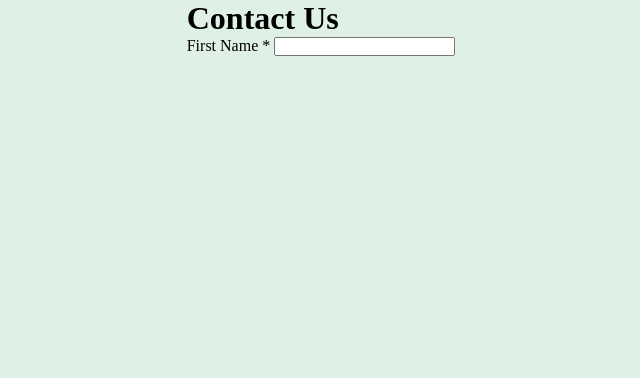
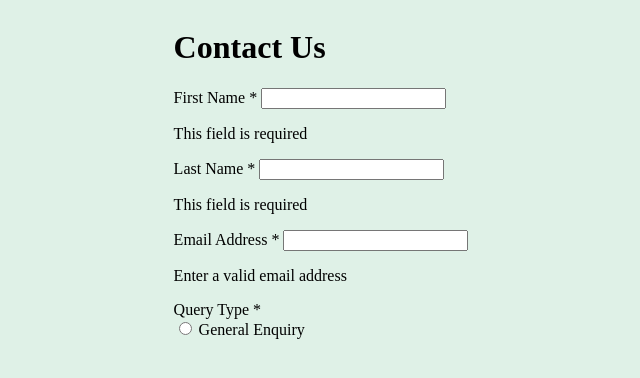
Before and after one commit to devharbey/Contact-Form, a plain HTML site: page index.html in a window 1280 px wide. Shown: the whole page, without its empty margins (319-959 px from the left). Drawn offline with Linux system fonts and the light colour scheme.

Commit message:
third commit

```diff
--- a/index.html
+++ b/index.html
@@ -8,14 +8,37 @@
 </head>
 <body>
     <div class="contact-form">
-
         <h1>Contact Us</h1>
-
         <form class="form-container">
             <div class="form-item">
-                <label for="FirstName">First Name <span class="required-input">*</span> </label>
-                <input type="text">
+                <label for="firstname">First Name <span class="required-input">*</span> </label>
+                <input type="text" name="firstname" class="firstname">
+                <p class="form-alert">This field is required</p>
             </div>
+
+            <div class="form-item">
+                <label for="lastname">Last Name <span class="required-input">*</span> </label>
+                <input type="text" name="lastname" class="lastname">
+                <p class="form-alert">This field is required</p>
+            </div>
+
+            <div class="form-item">
+                <label for="email">Email Address <span class="required-input">*</span> </label>
+                <input type="email" name="email" class="email">
+                <p class="form-alert">Enter a valid email address</p>
+            </div>
+
+            <div class="form-item">
+                <label for="query-type">Query Type <span class="required-input">*</span> </label>
+
+                <div class="radio-inputs">
+                    <input type="radio">
+                    <label for="general-enquiry">General Enquiry</label>
+                </div>
+            </div>
+
+
+
 
         </form>
 
--- a/style.css
+++ b/style.css
@@ -1,7 +1,7 @@
 *{
-    box-sizing: border-box;
+    /* box-sizing: border-box;
     margin: 0;
-    padding: 0;
+    padding: 0; */
 }
 
 body{
```
